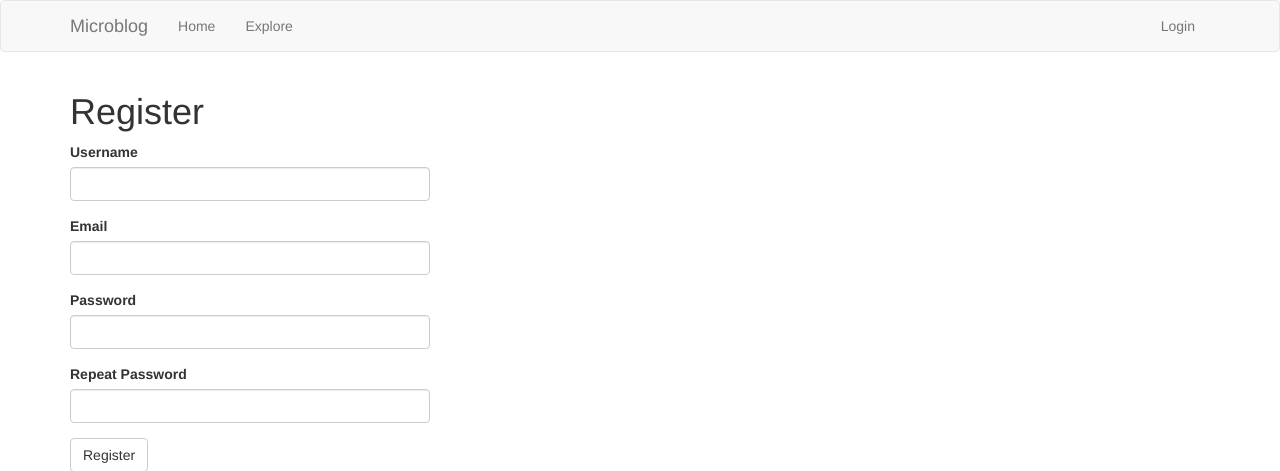
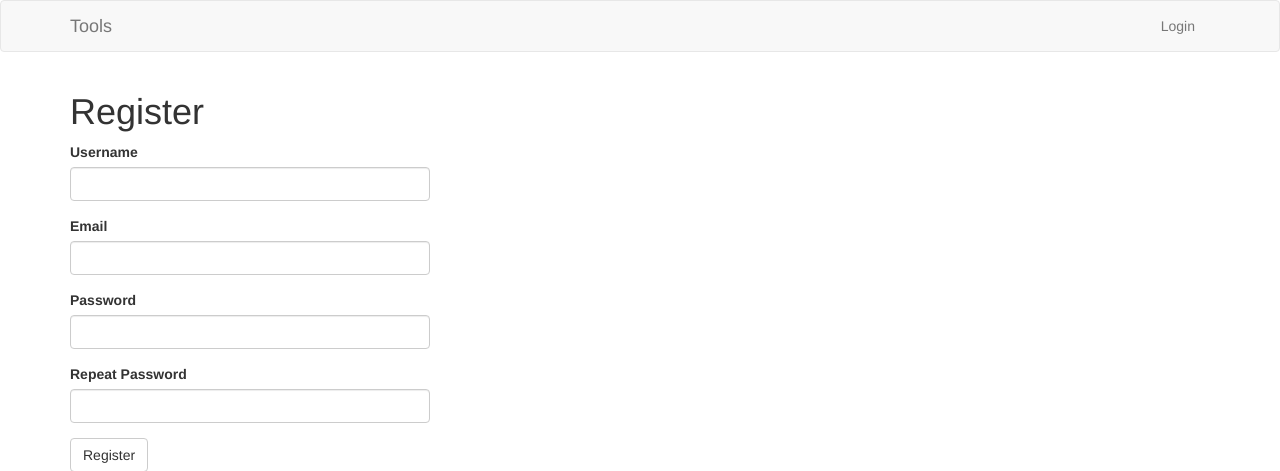
Before and after one commit to Pikazhu/microblog, a Flask app: page /auth/register in a window 1280 px wide. Shown: the top 471 px of the page. Run offline with Flask 2, Linux system fonts and the light colour scheme; parts of the project's set-up code (start-up, migrations or seed data) failed here and were passed over; some libraries are stand-ins or nearby versions.

Commit message:
edit page name

```diff
--- a/app/templates/base.html
+++ b/app/templates/base.html
@@ -14,13 +14,13 @@
                     <span class="icon-bar"></span>
                     <span class="icon-bar"></span>
                 </button>
-                <a class="navbar-brand" href="{{ url_for('main.index') }}">Microblog</a>
+                <a class="navbar-brand" href="{{ url_for('main.index') }}">Tools</a>
             </div>
             <div class="collapse navbar-collapse" id="bs-example-navbar-collapse-1">
-                <ul class="nav navbar-nav">
+                <!--<ul class="nav navbar-nav">
                     <li><a href="{{ url_for('main.index') }}">{{ _('Home') }}</a></li>
                     <li><a href="{{ url_for('main.explore') }}">{{ _('Explore') }}</a></li>
-                </ul>
+                </ul>-->
                 {% if g.search_form %}
                 <form class="navbar-form navbar-left" method="get" action="{{ url_for('main.search') }}">
                     <div class="form-group">
```
